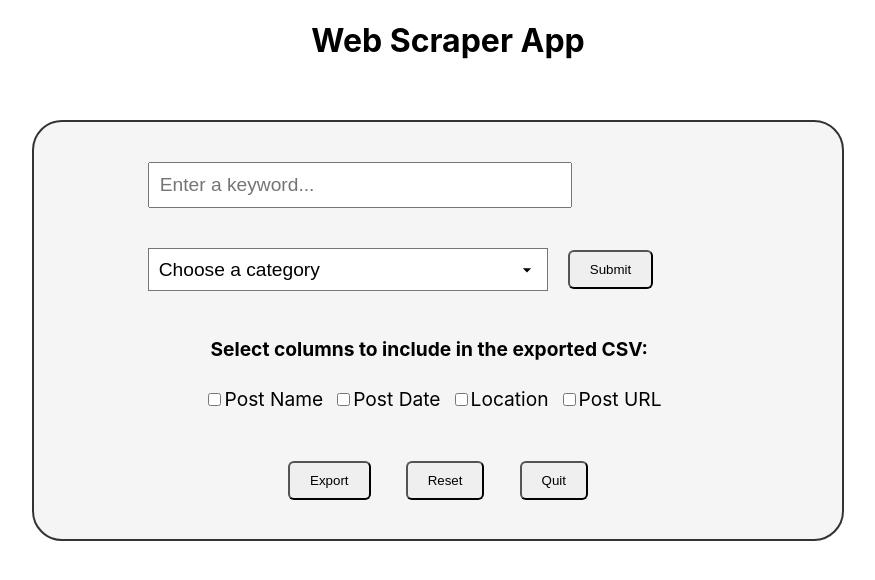
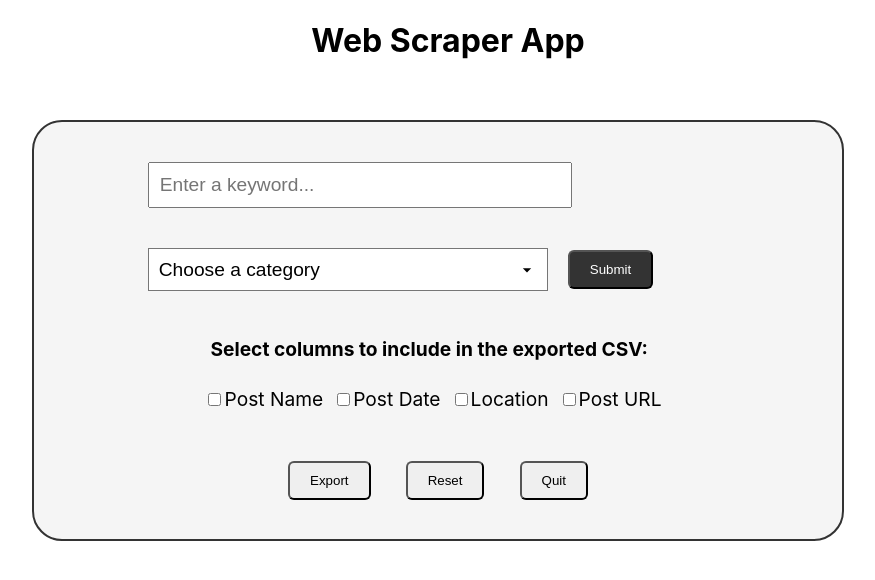
Before and after one commit to Mhanna112-code/HCI-Webscraper, a React (Create React App) app in the folder webscraperapp/: page / in a window 1280 px wide. In both pictures the pointer is over the button "Submit". Shown: the top 580 px of the page, without its empty margins (202-1077 px from the left). Built offline with nearby package versions, Linux system fonts and the light colour scheme.

Commit message:
added hover effects to buttons

```diff
--- a/webscraperapp/src/WebScraperApp.css
+++ b/webscraperapp/src/WebScraperApp.css
@@ -18,7 +18,6 @@
     max-width: 400px;
     padding: 10px; /* Increase padding for input element */
     font-size: 1em; /* Reset font size for input element to keep it consistent */
-    text-align: left; /* Align the input element to the left */
 }
 
 .web-scraper-app select {
@@ -42,6 +41,12 @@
     top: -2px; /* Adjust this value as needed to align the button */
 }
 
+.submit-btn:hover {
+    background-color: #333;
+    color: #fff;
+  }
+
+
 .csv-columns-container {
     align-items: center;
     justify-content: space-between;
@@ -63,3 +68,8 @@
     width: 100%;
     max-width: 300px;
 }
+
+.button-container button:hover {
+    background-color: #333;
+    color: #fff;
+  }
```
